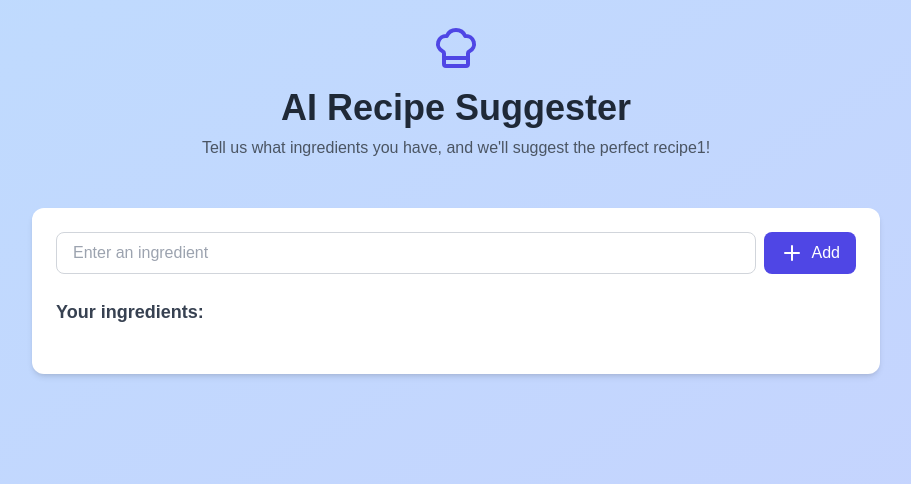
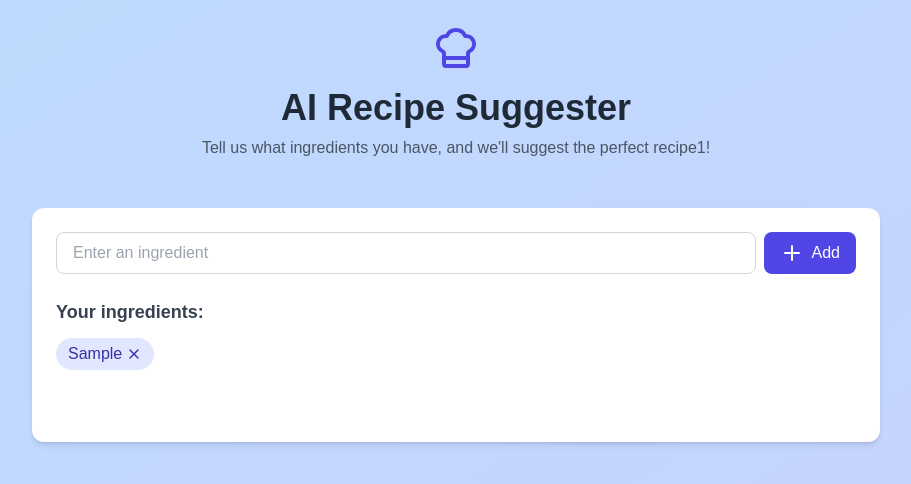
Before and after one commit to Eduardo-J-Morales/genai, a Next.js app: page / in a window 1280 px wide. Both pictures are taken after typing "Sample" into the empty fields and a click on the button "Add". Shown: the top 484 px of the page, without its empty margins (184-1095 px from the left). Built offline with nearby package versions, Linux system fonts and the light colour scheme.

Commit message:
logic for adding and logic for removing embeded in the form input and button

```diff
--- a/app/page.tsx
+++ b/app/page.tsx
@@ -21,7 +21,7 @@ export default function Home() {
     }
   };
 
-  const hadleRemoveIngredient = (index: number) => {
+  const handleRemoveIngredient = (index: number) => {
     setIngredients(ingredients.filter((_, i) => i !== index));
   };
 
@@ -89,8 +89,21 @@ export default function Home() {
               <h3 className="text-lg font-semibold text-gray-700 mb-3">
                 Your ingredients:
               </h3>
+              <div className="flex flex-wrap gap-2">
+                {ingredients.map((ingredient, index) => (
+                  <span className="inline-flex items-center gap-1 px-3 py-1
+                  bg-indigo-100 text-indigo-800 rounded-full">
+                    {ingredient}
+                    <button onClick={() => handleRemoveIngredient(index)} className="hover:text-indigo-600"><X className="w-4 h-4"/></button>
+                    </span>
+               ))}
+              </div>
             </div>
           )}
+
+          <button
+          onClick={handleGenerateRecipe}
+          ></button>
         </div>
       </div>
     </div>
```
